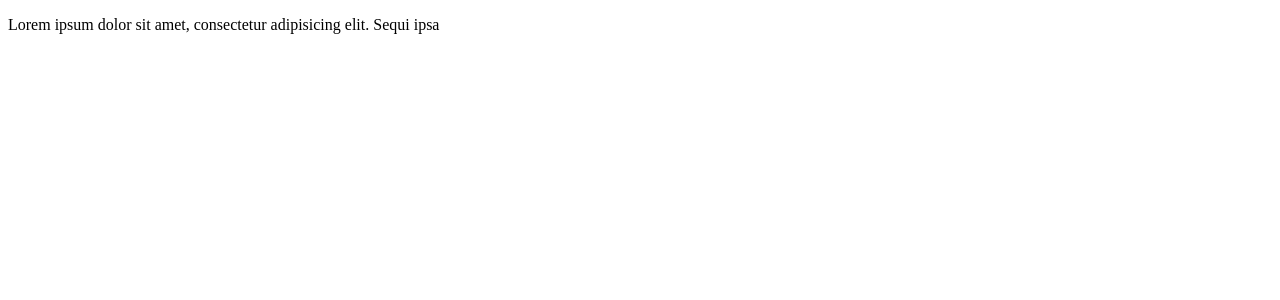
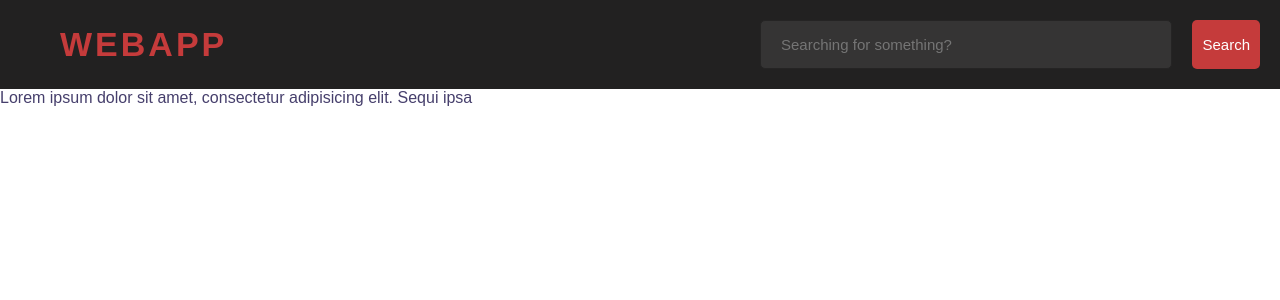
Before and after one commit to SwitchTia/webapp-react, a React (Vite) app: page / in a window 1280 px wide. Shown: the top 300 px of the page. Built offline with nearby package versions, Linux system fonts and the light colour scheme.

Commit message:
Feat: general css

```diff
--- a/index.html
+++ b/index.html
@@ -4,7 +4,7 @@
     <meta charset="UTF-8" />
     <link rel="icon" type="image/svg+xml" href="/vite.svg" />
     <meta name="viewport" content="width=device-width, initial-scale=1.0" />
-    <title>Vite + React</title>
+    <title>WebAppMovies</title>
   </head>
   <body>
     <div id="root"></div>
--- a/src/App.css
+++ b/src/App.css
@@ -0,0 +1,16 @@
+.App {
+    min-height: 100vh;
+    background-color: rgb(53, 52, 52);
+}
+
+.main-content {
+    padding: 10px;
+    max-width: 1400px;
+}
+
+.cards-container {
+    display: grid;
+    grid-template-columns: repeat(auto-fill, minmax(250px, 1fr));
+    gap: 20px;
+    padding: 20px;
+}
--- /dev/null
+++ b/src/components/Header.css
@@ -0,0 +1,67 @@
+.header {
+    background-color: rgb(34, 33, 33);
+    padding: 20px;
+    position: sticky;
+    top: 0;
+    z-index: 1000;
+}
+
+.header-content {
+    max-width: 1400px;
+    gap: 20px;
+
+    display: flex;
+    justify-content: space-between;
+    align-items: center;
+}
+
+.logo {
+    font-size: 34px;
+    color: rgb(197, 59, 59);
+    font-weight: bolder;
+    letter-spacing: 3px;
+    margin-left: 40px;
+}
+
+.logo:hover {
+    transform: scale(1.2);
+}
+
+.search-bar {
+    display: flex;
+    gap: 20px;
+    max-width: 500px;
+    flex: 1;
+}
+
+.search-bar input {
+    background-color: rgb(53, 52, 52);
+    color: white;
+    border: 1px solid rgb(37, 36, 36);
+    border-radius: 5px;
+    font-size: 15px;
+
+    padding: 15px 20px;
+    flex: 1;
+    outline: none;
+}
+
+.search-bar input:hover {
+    border-color: rgb(197, 59, 59);
+}
+
+.search-bar button {
+    background-color:  rgb(197, 59, 59);
+    color: white;
+    border: none;
+    border-radius: 5px;
+    font-size: 15px;
+
+    padding: 10px;
+    cursor: pointer;
+}
+
+.search-bar button:hover {
+    background-color: rgb(235, 154, 166);
+    color: rgb(196, 47, 47);
+}
--- a/src/components/Header.jsx
+++ b/src/components/Header.jsx
@@ -1,4 +1,6 @@
 import { NavLink } from "react-router-dom";
+import "./Header.css";
+
 
 export default function Header({ nameApp }) {
 
@@ -10,8 +12,21 @@ export default function Header({ nameApp }) {
 
 
   return (
-    <header>
-        <div></div>
-    </header>
+   <header className="header">
+            <div className="header-content">
+                <div className="logo">WEBAPP</div>
+
+                <div className="search-bar">
+                    <input
+                        type="text"
+                        placeholder="Searching for something?"
+
+                    />
+
+                    <button >Search</button>
+                </div>
+
+            </div>
+        </header>
   );
 }
--- a/src/index.css
+++ b/src/index.css
@@ -0,0 +1,30 @@
+* {
+  margin: 0;
+  padding: 0;
+  box-sizing: border-box;
+  text-decoration: none;
+  font-family: 'Cabin', sans-serif;
+  color: rgb(70, 63, 108);
+
+}
+
+img {
+  width: 100%;
+}
+
+/* responsive mobile first */
+/* tablet */
+@media (min-width: 768px) {
+
+  .col {
+    width: calc(100% / 4 - (10px * 3) / 4);
+  }
+}
+
+/* Desktop */
+@media (min-width: 1200px) {
+
+  .col {
+    width: calc(100% / 6 - (10px * 5) / 6)
+  }
+}
```
